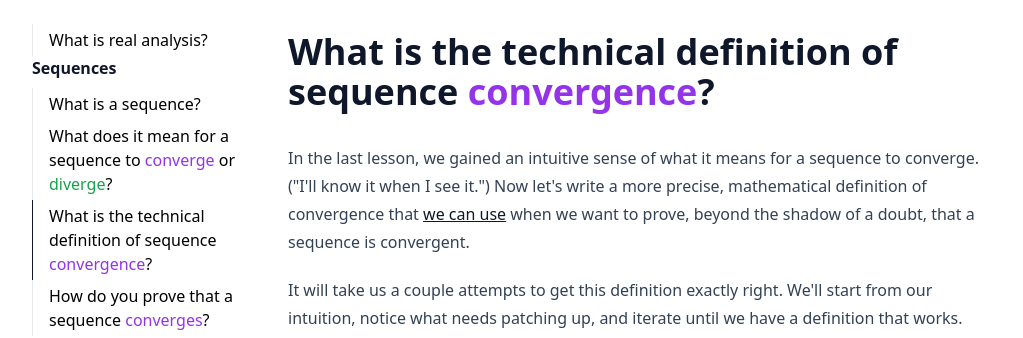
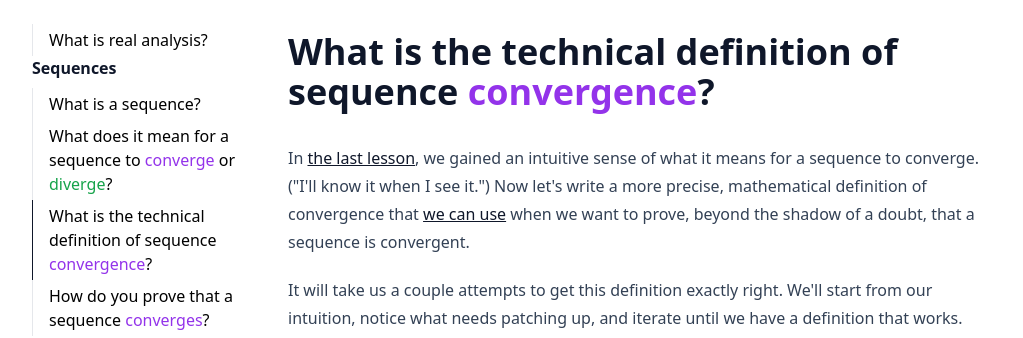
Before and after one commit to PullJosh/clown-school, a Next.js app: page /real-analysis/technical-definition-sequence-convergence in a window 1280 px wide. Shown: the top 338 px of the page, without its empty margins (0-1023 px from the left). Built offline with nearby package versions, Linux system fonts and the light colour scheme.

Commit message:
Link to previous lesson

```diff
--- a/pages/real-analysis/technical-definition-sequence-convergence.js
+++ b/pages/real-analysis/technical-definition-sequence-convergence.js
@@ -22,9 +22,13 @@ export default function TechnicalDefinitionSequenceConvergence() {
       }
     >
       <p>
-        In the last lesson, we gained an intuitive sense of what it means for a
-        sequence to converge. ("I'll know it when I see it.") Now let's write a
-        more precise, mathematical definition of convergence that{" "}
+        In{" "}
+        <Link href="/real-analysis/sequence-converge-diverge-meaning">
+          <a>the last lesson</a>
+        </Link>
+        , we gained an intuitive sense of what it means for a sequence to
+        converge. ("I'll know it when I see it.") Now let's write a more
+        precise, mathematical definition of convergence that{" "}
         <Link href="/real-analysis/prove-sequence-convergence">
           <a>we can use</a>
         </Link>{" "}
```
